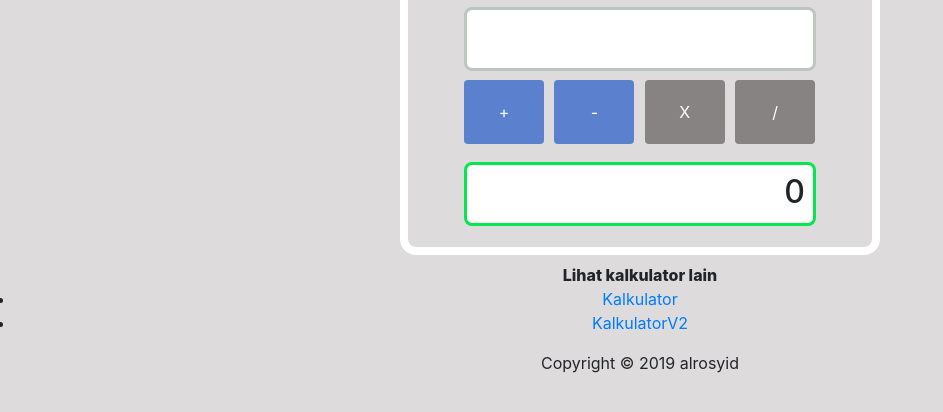
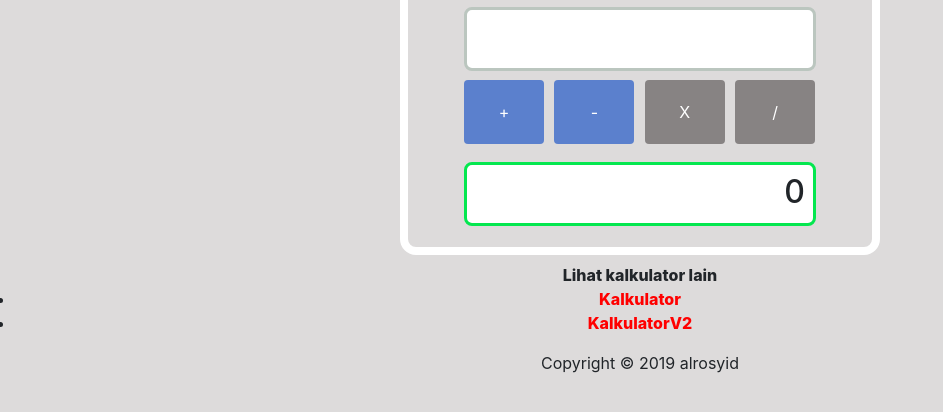
Before and after one commit to alrosyid07/exercise2.github.io, a plain HTML site: page index.html in a window 1280 px wide. Shown: the part 142-554 px from the top of the page, without its empty margins (0-943 px from the left). Drawn offline with nearby package versions, Linux system fonts and the light colour scheme.

Commit message:
Update style.css

```diff
--- a/style.css
+++ b/style.css
@@ -74,7 +74,7 @@ td{
 	background-color: #2BAA52;
 }
 
-i a{
+li a{
 	color: red;
 	font-weight: 800;
 }
```
